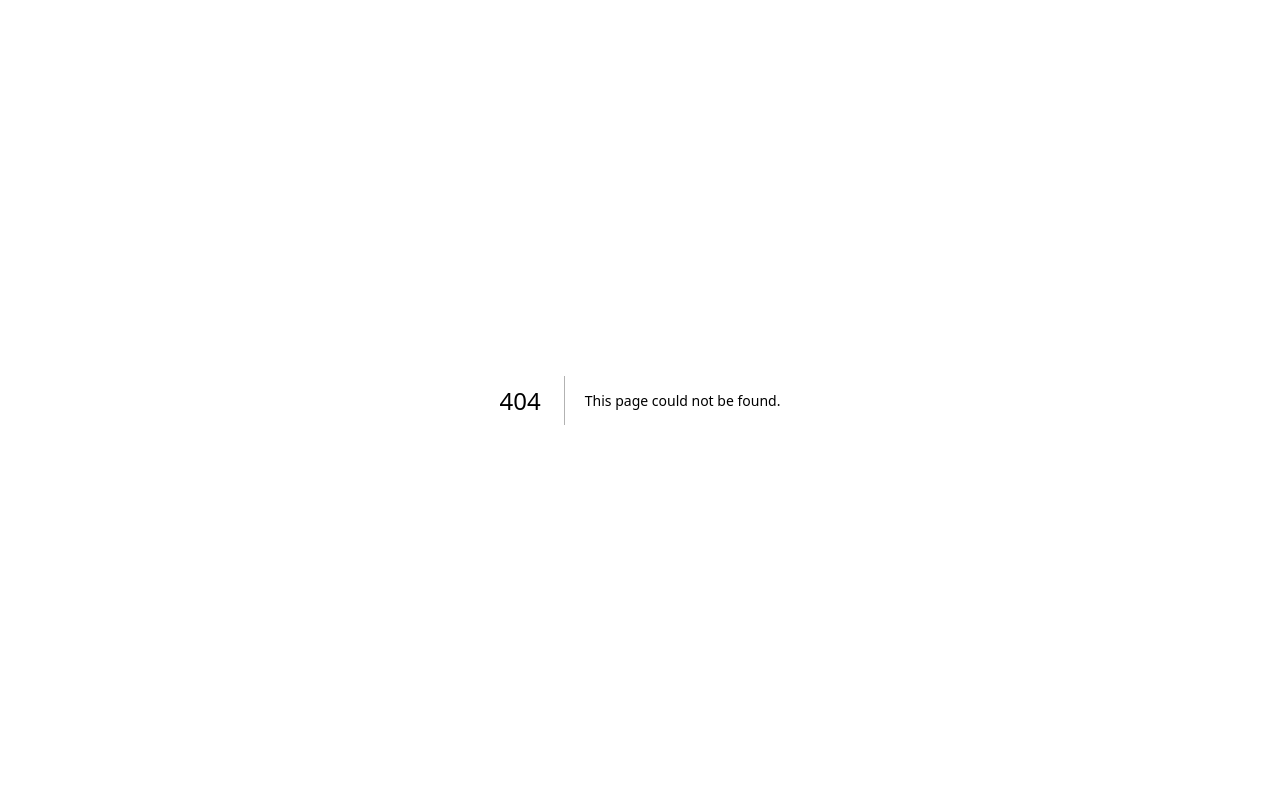
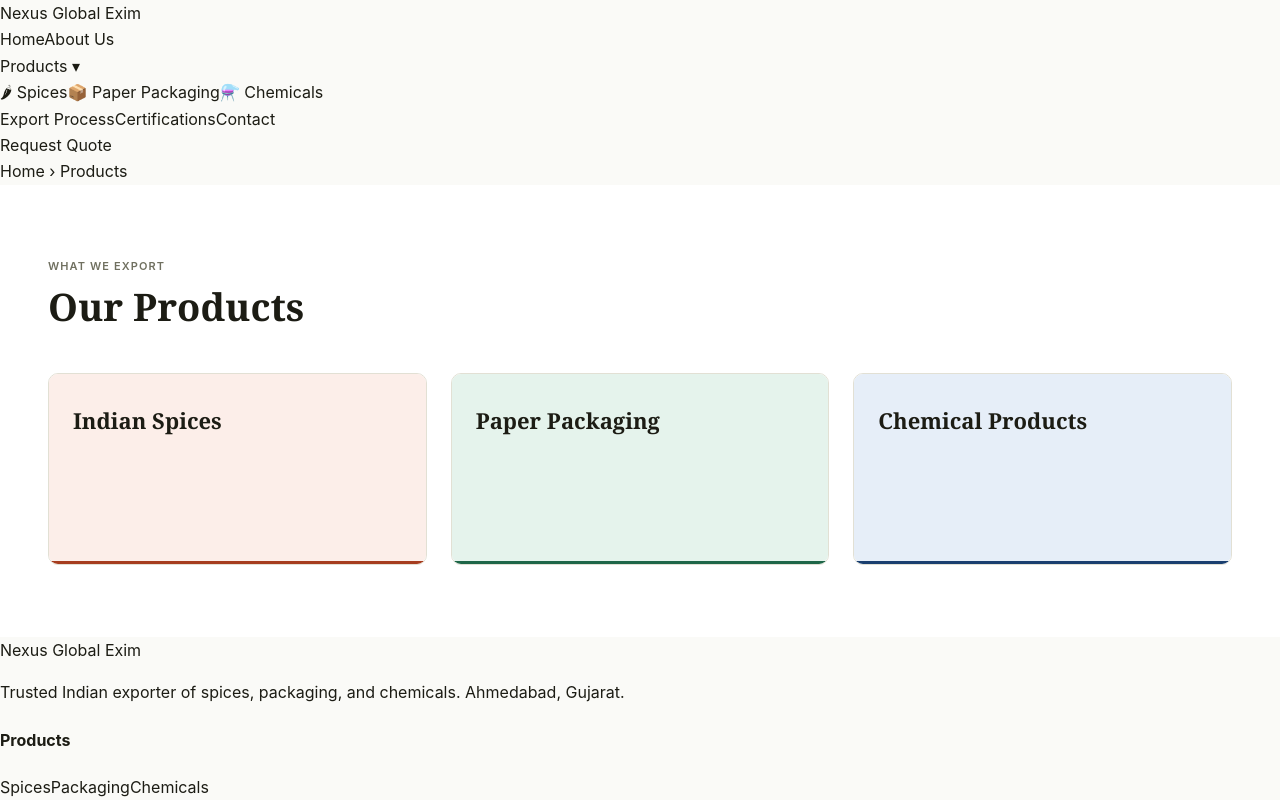
Before and after one commit to Deeppatel8822/Nexus, a Next.js app: page /products in a window 1280 px wide. Before the commit this address had no page. Shown: the top 800 px of the page. Built offline with nearby package versions, Linux system fonts and the light colour scheme.

Commit message:
feat: add Nexus multi-page Next.js routes and shared shell

```diff
--- /dev/null
+++ b/app/products/page.tsx
@@ -0,0 +1,7 @@
+import Header from "../../components/Header";
+import Footer from "../../components/Footer";
+import Link from "next/link";
+
+export default function ProductsPage() {
+  return <><Header /><main className="page-shell"><div className="bc"><a href="/">Home</a> › <span>Products</span></div><section className="sec sec-white"><div className="sec-hdr"><div className="eyebrow">What we export</div><h1 className="sec-title">Our Products</h1></div><div className="ind-grid"><Link className="ind-card" href="/products/spices"><div className="ind-head sp"><div className="ind-name">Indian Spices</div></div></Link><Link className="ind-card" href="/products/paper-packaging"><div className="ind-head pk"><div className="ind-name">Paper Packaging</div></div></Link><Link className="ind-card" href="/products/chemicals"><div className="ind-head ch"><div className="ind-name">Chemical Products</div></div></Link></div></section></main><Footer /></>;
+}
```
